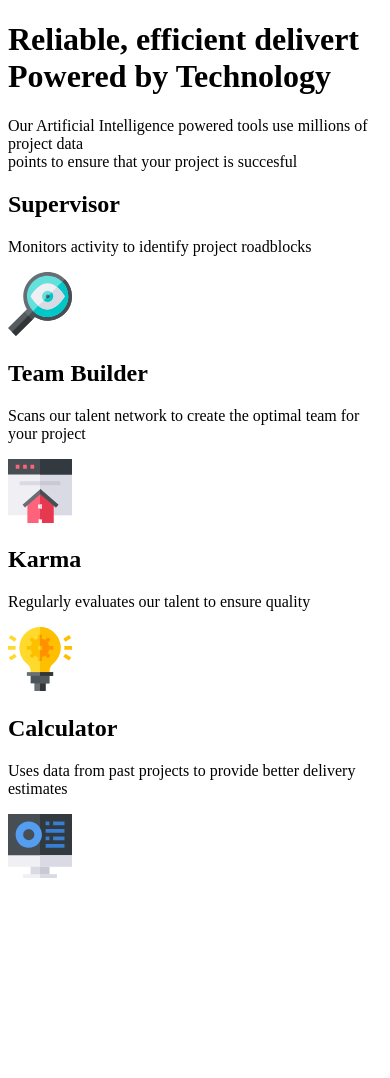
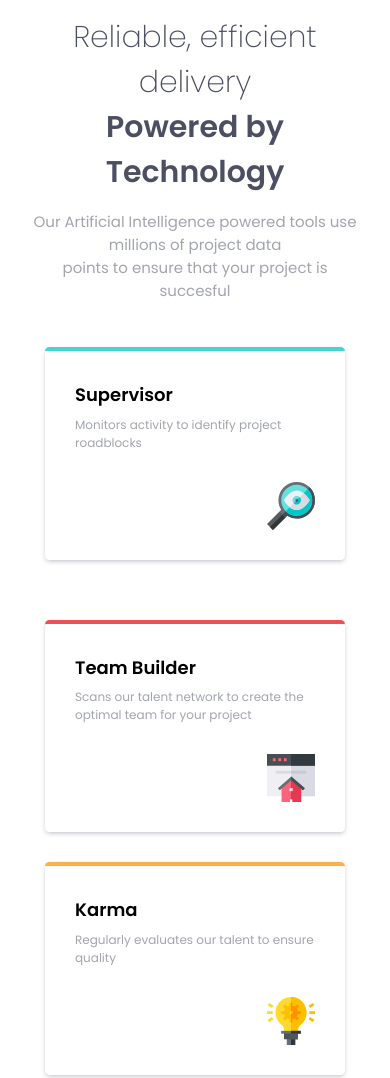
Before and after one commit to juan26468818/four-card-feature-section, a plain HTML site: page index.html in a window 390 px wide. Shown: the top 1078 px of the page. Before the commit the page ends 890 px from the top, so only its background shows below. Drawn offline with Linux system fonts and the light colour scheme.

Commit message:
add desktop and mobile view

```diff
--- a/index.html
+++ b/index.html
@@ -5,39 +5,42 @@
     <meta http-equiv="X-UA-Compatible" content="IE=edge">
     <meta name="viewport" content="width=device-width, initial-scale=1.0">
     <title>Four Card Feature Section</title>
-    <link rel="icon" type="image/x-icon" href="/images/favicon.ico">
+    <link rel="icon" type="image/x-icon" href="/img/favicon-32x32.png">
     <link rel="stylesheet" href="./main.css">
+    <link rel="preconnect" href="https://fonts.googleapis.com">
+    <link rel="preconnect" href="https://fonts.gstatic.com" crossorigin>
+    <link href="https://fonts.googleapis.com/css2?family=Poppins:wght@200;400;600&display=swap" rel="stylesheet">
 </head>
 <body>
     <main>
-        <h1>Reliable, efficient delivert <br>
-        <b>Powered by Technology</b>
+        <h1>Reliable, efficient delivery <br>
+        <span>Powered by Technology</span>
         </h1>
-        <p>Our Artificial Intelligence powered tools use millions of project data<br>
+        <p class="main_description">Our Artificial Intelligence powered tools use millions of project data<br>
             points to ensure that your project is succesful
         </p>
-        <div>
-            <div class="card blue">
+        <div class="cards-container">
+            <div class="card cyan-card">
                 <h2>Supervisor</h2>
-                <p>Monitors activity to identify project roadblocks</p>
+                <p class="card-description">Monitors activity to identify project roadblocks</p>
                 <img src="./img/icon-supervisor.svg">
             </div>
             <div class="mid-cards-container">
-                <div class="card red">
+                <div class="card red-card">
                     <h2>Team Builder</h2>
-                    <p>Scans our talent network to create the optimal team for your project</p>
+                    <p class="card-description">Scans our talent network to create the optimal team for your project</p>
                     <img src="./img/icon-team-builder.svg">
                 </div>
 
-                <div class="card yellow">
+                <div class="card orange-card">
                     <h2>Karma</h2>
-                    <p>Regularly evaluates our talent to ensure quality</p>
+                    <p class="card-description">Regularly evaluates our talent to ensure quality</p>
                     <img src="./img/icon-karma.svg">
                 </div>
             </div>
-            <div class="card dark-blue">
+            <div class="card blue-card">
                 <h2>Calculator</h2>
-                <p>Uses data from past projects to provide better delivery estimates</p>
+                <p class="card-description">Uses data from past projects to provide better delivery estimates</p>
                 <img src="./img/icon-calculator.svg">
             </div>
         </div>
--- a/main.css
+++ b/main.css
@@ -0,0 +1,77 @@
+*{
+    margin: 0;
+    padding: 0;
+    box-sizing: border-box;
+    font-family: 'Poppins', sans-serif;
+}
+html{
+    --Red: hsl(0, 78%, 62%);
+    --Cyan: hsl(180, 62%, 55%);
+    --Orange: hsl(34, 97%, 64%);
+    --Blue: hsl(212, 86%, 64%);
+    --Very-Dark-Blue: hsl(234, 12%, 34%);
+    --Grayish-Blue: hsl(229, 6%, 66%);
+    --Very-Light-Gray: hsl(0, 0%, 98%);
+    font-size: 15px;
+}
+body{
+    padding: 1rem;
+}
+h1, .main_description{
+    text-align: center;
+}
+h1{
+    font-weight: 200;
+    color: var(--Very-Dark-Blue);
+}
+span{
+    font-weight: bold;
+}
+.main_description{
+    padding: 1rem;
+    color:var(--Grayish-Blue)
+}
+.cards-container{
+    display: flex;
+    flex-wrap: wrap;
+    justify-content: center;
+    align-items: center;
+}
+.card{
+    display: flex;
+    flex-direction: column;
+    max-width: 20rem;
+    margin: 2rem;
+    border-radius: .3rem;
+    padding: 2rem;
+    box-shadow: 0px 2px 5px -1px rgba(163,165,174,0.75);
+    -webkit-box-shadow: 0px 2px 5px -1px rgba(163,165,174,0.75);
+    -moz-box-shadow: 0px 2px 5px -1px rgba(163,165,174,0.75);
+}
+.red-card{
+    border-top: 4px solid var(--Red);
+}
+.blue-card{
+    border-top: 4px solid var(--Blue);
+}
+.cyan-card{
+    border-top: 4px solid var(--Cyan);
+}
+.orange-card{
+    border-top: 4px solid var(--Orange);
+}
+h2{
+    font-size: 1.2rem;
+}
+.card-description{
+    color: var(--Grayish-Blue);
+    font-size: .8rem;
+    margin-top: .5rem;
+    margin-bottom: 2rem;
+}
+img{
+    align-self: flex-end;
+}
+.card > img{
+    width: 20%;
+}
```
